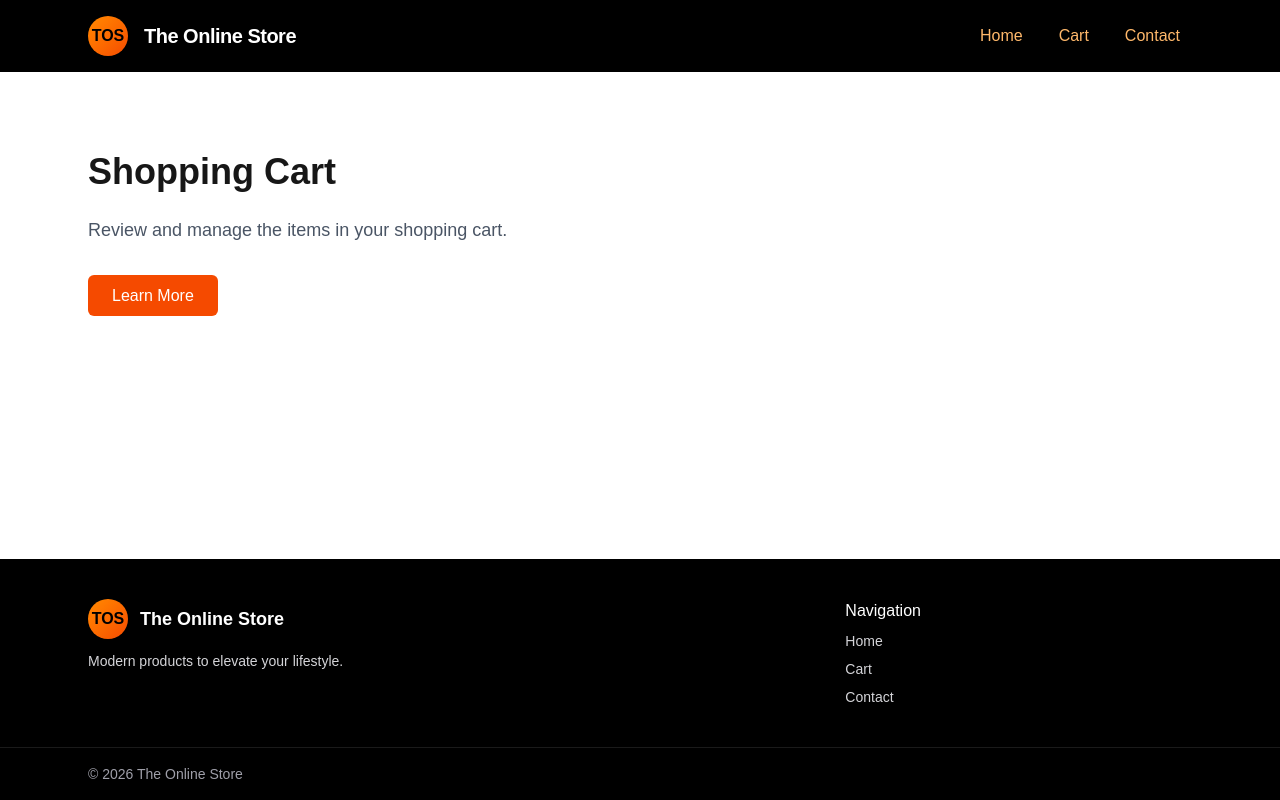
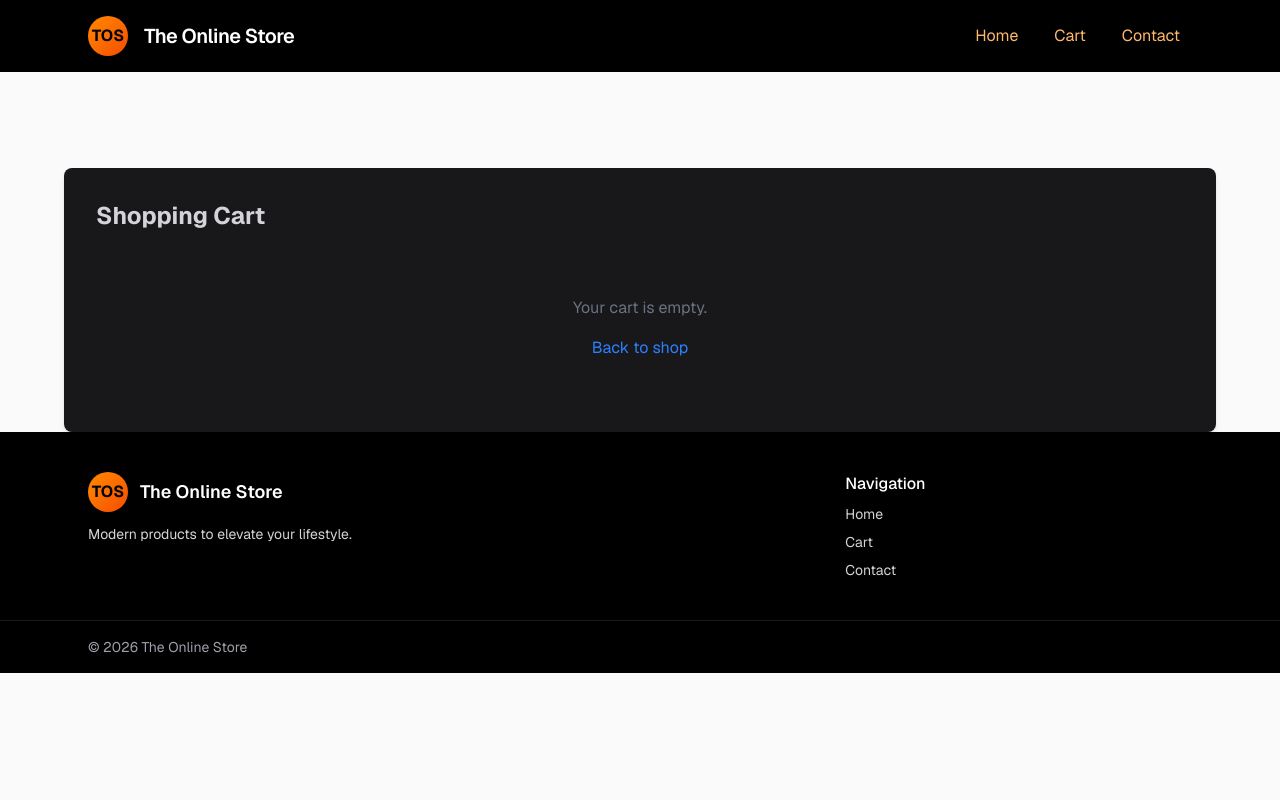
Before and after one commit to Andy19955/JavaScript-Frameworks, a Next.js app: page /cart in a window 1280 px wide. Built offline with nearby package versions, Linux system fonts and the light colour scheme.

Commit message:
Add cart page

```diff
--- a/app/cart/page.tsx
+++ b/app/cart/page.tsx
@@ -1,20 +1,107 @@
+"use client";
+
 import Header from "../components/Header";
 import Footer from "../components/Footer";
+import { useCart } from "../context/CartContext";
+import Link from "next/link";
+import Image from "next/image";
 
-export default function Cart() {
+export default function CartPage() {
+  const { cart, addToCart, removeFromCart, removeOneFromCart, clearCart } = useCart();
+
+  const grouped = cart.reduce<Record<string, { product: (typeof cart)[number]; qty: number }>>((acc, item) => {
+    if (acc[item.id]) acc[item.id].qty++;
+    else acc[item.id] = { product: item, qty: 1 };
+    return acc;
+  }, {});
+
+  const items = Object.values(grouped);
+
+  const totalItems = cart.length;
+
+  const totalPrice = items.reduce((sum, it) => {
+    const unit = it.product.discountedPrice != null && it.product.discountedPrice < it.product.price ? it.product.discountedPrice : it.product.price;
+    return sum + unit * it.qty;
+  }, 0);
+
+  const format = (n: number) => `$${n.toFixed(2)}`;
+
   return (
-    <>
+    <div className="flex min-h-screen flex-col items-center bg-zinc-50 dark:bg-black font-sans">
       <Header />
-      <main className="flex-1 flex justify-center">
-        <div className="max-w-6xl w-full py-20 px-6">
-          <h1 className="text-4xl font-bold mb-6">Shopping Cart</h1>
-          <p className="text-lg text-gray-600 mb-10">Review and manage the items in your shopping cart.</p>
-          <a href="/about" className="px-6 py-3 bg-orange-600 text-white rounded-md hover:bg-orange-700 transition">
-            Learn More
-          </a>
-        </div>
+
+      <main className="flex w-full max-w-6xl flex-col p-8 mt-24 bg-zinc-900 shadow-md rounded-lg text-zinc-300">
+        <h1 className="text-2xl font-bold mb-6">Shopping Cart</h1>
+
+        {items.length === 0 ? (
+          <div className="text-center py-10">
+            <p className="text-gray-500 mb-4">Your cart is empty.</p>
+            <Link href="/" className="text-blue-500 hover:underline">
+              Back to shop
+            </Link>
+          </div>
+        ) : (
+          <div className="grid md:grid-cols-3 gap-8">
+            <section className="md:col-span-2">
+              <ul className="divide-y divide-zinc-700">
+                {items.map(({ product, qty }) => {
+                  const unit = product.discountedPrice != null && product.discountedPrice < product.price ? product.discountedPrice : product.price;
+                  return (
+                    <li key={product.id} className="py-4 flex items-center justify-between gap-2">
+                      <div className="flex items-center gap-4">
+                        <Image src={product.image.url} alt={product.image.alt} width={100} height={100} className="min-w-25 min-h-25 max-w-25 max-h-25 object-cover rounded" />
+                        <div>
+                          <h2 className="font-semibold">{product.title}</h2>
+                          <div className="text-sm text-zinc-500">
+                            {product.description.slice(0, 80)}
+                            {product.description.length > 80 ? "…" : ""}
+                          </div>
+                        </div>
+                      </div>
+                      <div className="flex items-center gap-4 w-72 justify-end">
+                        <div className="flex items-center border border-zinc-700 rounded overflow-hidden bg-transparent w-28 justify-center">
+                          <button onClick={() => removeOneFromCart(product.id)} className="px-3 py-1 bg-white/5 hover:bg-white/10 text-zinc-100 hover:cursor-pointer">
+                            -
+                          </button>
+                          <div className="px-4 text-center">{qty}</div>
+                          <button onClick={() => addToCart(product)} className="px-3 py-1 bg-white/5 hover:bg-white/10 text-zinc-100 hover:cursor-pointer">
+                            +
+                          </button>
+                        </div>
+                        <div className="text-right w-28">
+                          <div className="font-semibold">{format(unit)}</div>
+                          <div className="text-sm text-zinc-500">{format(unit * qty)}</div>
+                        </div>
+                        <button onClick={() => removeFromCart(product.id)} className="text-red-500 text-sm hover:bg-red-600/10 px-2 py-1 rounded w-20 hover:cursor-pointer">
+                          Remove
+                        </button>
+                      </div>
+                    </li>
+                  );
+                })}
+              </ul>
+            </section>
+            <aside className="md:col-span-1 bg-zinc-800 p-6 rounded text-zinc-200">
+              <h3 className="text-lg font-semibold mb-4">Order Summary</h3>
+              <div className="flex justify-between mb-2">
+                <span className="text-sm text-zinc-500">Items</span>
+                <span className="font-medium">{totalItems}</span>
+              </div>
+              <div className="flex justify-between mb-4">
+                <span className="text-sm text-zinc-500">Subtotal</span>
+                <span className="font-semibold">{format(totalPrice)}</span>
+              </div>
+              <button onClick={clearCart} className="w-full mb-3 px-4 py-2 border border-zinc-700 rounded hover:cursor-pointer hover:bg-white/5 text-zinc-200">
+                Clear cart
+              </button>
+              <Link href="/checkout" className="w-full block text-center px-4 py-3 bg-orange-500 text-black hover:cursor-pointer font-bold rounded hover:bg-orange-600">
+                Checkout — {format(totalPrice)}
+              </Link>
+            </aside>
+          </div>
+        )}
       </main>
       <Footer />
-    </>
+    </div>
   );
 }
```
